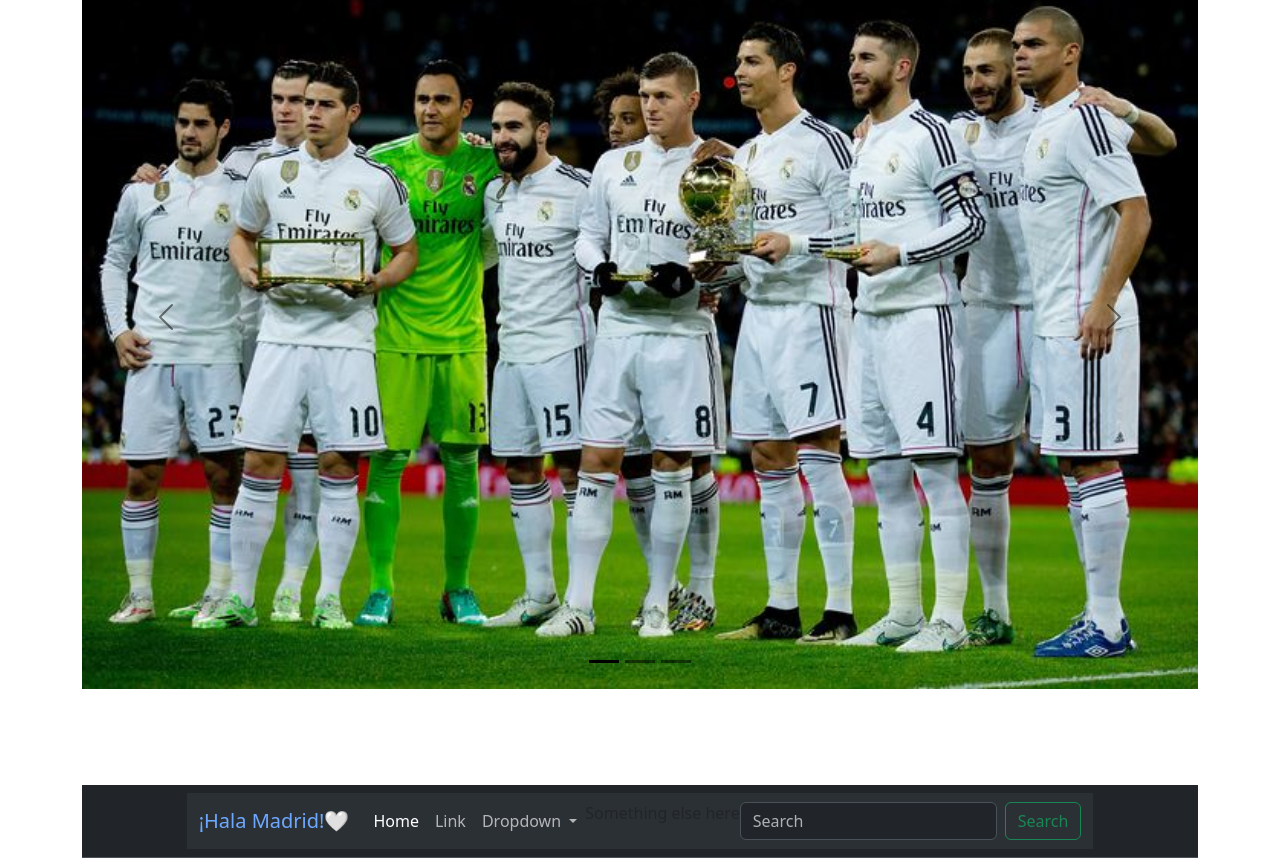
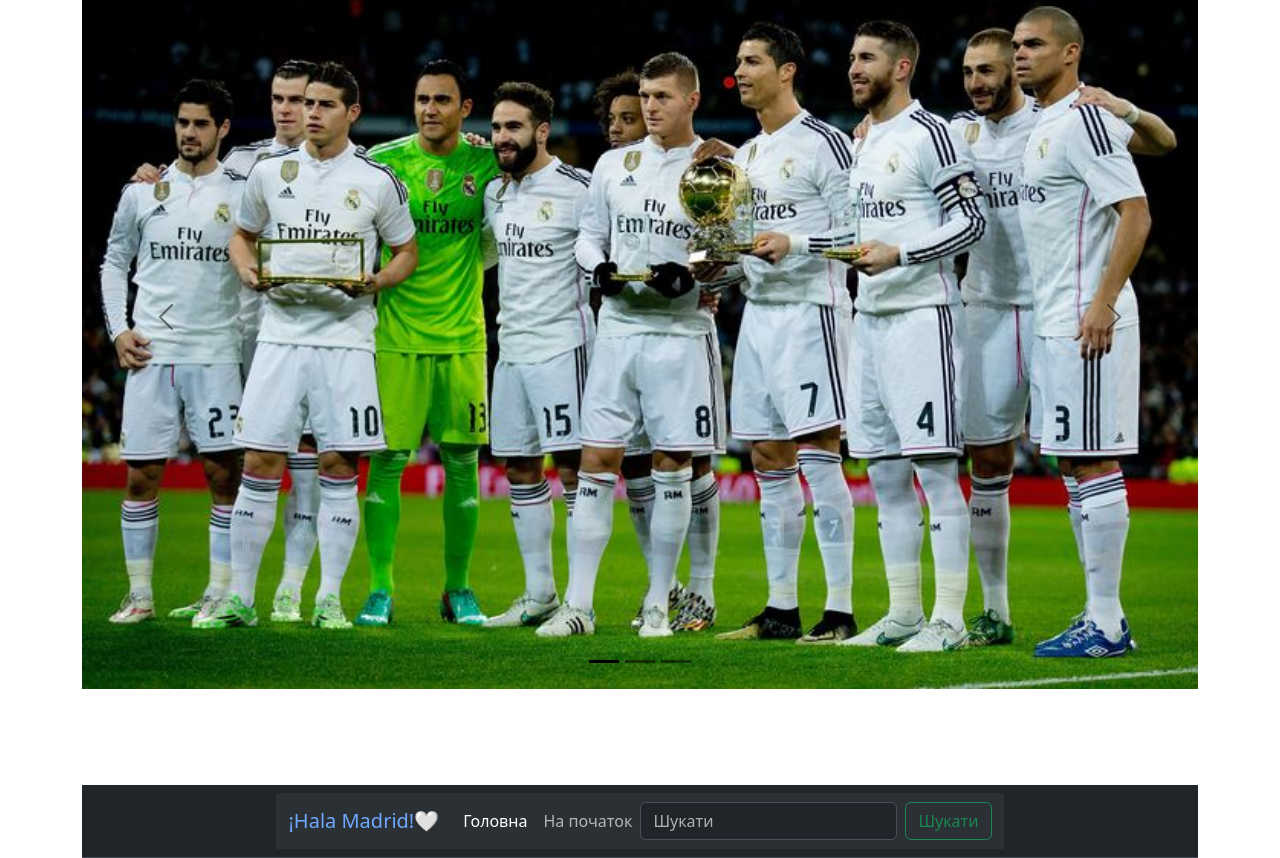
Before and after one commit to Anonymusm/halamadrid, a plain HTML site: page index.html in a window 1280 px wide. Shown: the part 2942-3800 px from the top of the page. Drawn offline with nearby package versions, Linux system fonts and the light colour scheme.

Commit message:
update index.html
changed English to Ukrainian

```diff
--- a/index.html
+++ b/index.html
@@ -455,22 +455,12 @@
                 <ul class="navbar-nav me-auto mb-2 mb-lg-0">
                   <li class="nav-item">
                     <a class="nav-link active" aria-current="page" href="#"
-                      >Home</a
+                      >Головна</a
                     >
                   </li>
                   <li class="nav-item">
-                    <a class="nav-link" href="#">Link</a>
+                    <a class="nav-link" href="#about">На початок</a>
                   </li>
-                  <li class="nav-item dropdown">
-                    <a
-                      class="nav-link dropdown-toggle"
-                      href="#"
-                      role="button"
-                      data-bs-toggle="dropdown"
-                      aria-expanded="false"
-                    >
-                      Dropdown
-                    </a>
                     <!-- <ul class="dropdown-menu">
                       <li><a class="dropdown-item" href="#">Action</a></li>
                       <li>
@@ -485,20 +475,16 @@
                         >
                       </li>
                     </ul> -->
-                  </li>
-                  <li>
-                    <a class="dropdown-item" href="#">Something else here</a>
-                  </li>
                 </ul>
                 <form class="d-flex" role="search">
                   <input
                     class="form-control me-2"
                     type="search"
-                    placeholder="Search"
+                    placeholder="Шукати"
                     aria-label="Search"
                   />
                   <button class="btn btn-outline-success" type="submit">
-                    Search
+                    Шукати
                   </button>
                 </form>
               </div>
```
